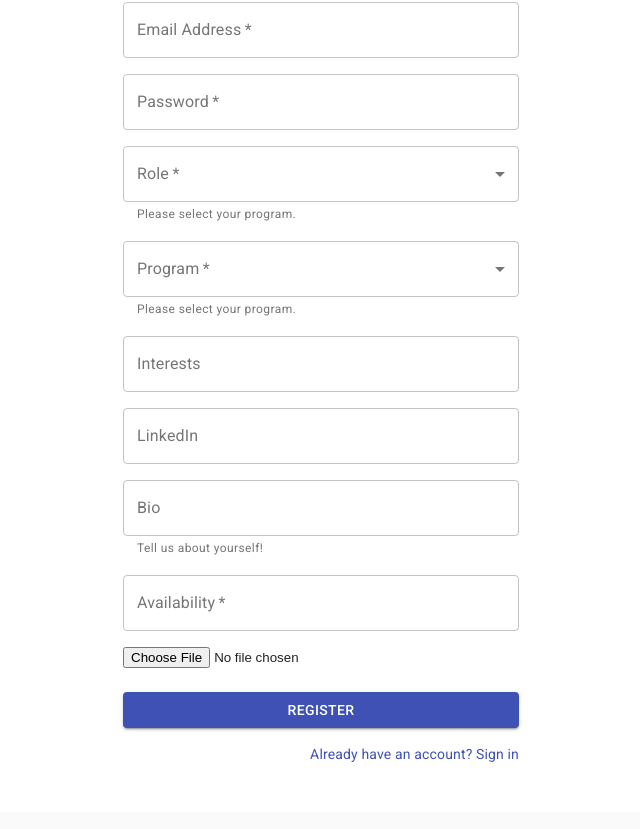
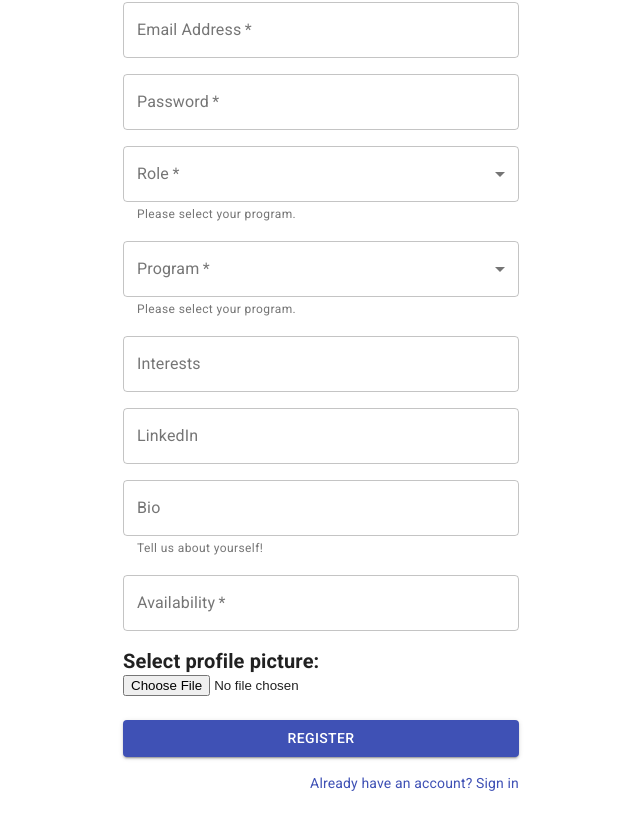
Before and after one commit to Mentorship-Connect/Hackweek-MC, a React (Create React App) app in the folder frontend/: page /register in a window 1280 px wide. Shown: the part 390-1219 px from the top of the page, without its empty margins (319-959 px from the left). Built offline with nearby package versions, Linux system fonts and the light colour scheme.

Commit message:
Added select profile header

```diff
--- a/frontend/src/components/HomePage.js
+++ b/frontend/src/components/HomePage.js
@@ -53,6 +53,10 @@ const useStyles = makeStyles((theme) => ({
   cardContent: {
     flexGrow: 1,
   },
+  bold: {
+    fontWeight: '500',
+    marginRight: '3px'
+  },
 }));
 
 const HomePage = (props) => {
@@ -103,8 +107,8 @@ const HomePage = (props) => {
                         </Typography>
                         </CardContent>
                         <CardContent>
-                        <Typography paragraph><span className={classes.bold}>Interest: </span>{user.interests}</Typography>
-                    <Typography paragraph><span className={classes.bold}>Availability: </span>{user.availability}</Typography>
+                        <Typography paragraph variant="body3"><span className={classes.bold}>Interest: </span>{user.interests}</Typography>
+                        <Typography paragraph variant="body3"><span className={classes.bold}>Availability: </span>{user.availability}</Typography>
                         </CardContent>
                         <CardActions>
                           <Button size="small" color="primary">
--- a/frontend/src/components/Register.js
+++ b/frontend/src/components/Register.js
@@ -256,15 +256,13 @@ const Register = props =>{
                 />
               </Grid>
               <Grid item xs={12}>
-                <div>
+                <span style={{ fontSize: '20px', fontWeight: '800'}}>Select profile picture: </span>
                 <FileBase
-                      type="file"
                   multiple={false}
                   onDone={({ base64 }) => {
                     setUser({ ...user, avatar: base64 })
                   }}
                 />
-                </div>
               </Grid>
             </Grid>
             <Button
--- a/frontend/src/components/UpdateUserPage.js
+++ b/frontend/src/components/UpdateUserPage.js
@@ -239,7 +239,7 @@ const UpdateUserPage = (props) => {
                 />
               </Grid>
               <Grid item xs={12}>
-                <div>
+              <span style={{ fontSize: '20px', fontWeight: '800'}}>Select profile picture: </span>
                   <FileBase
                       type="file"
                       multiple={false}
@@ -247,7 +247,6 @@ const UpdateUserPage = (props) => {
                         setUser({ ...user, avatar: base64 })
                       }}
                     />
-                </div>
               </Grid>
             </Grid>
             <Button
```
Lines whose indentation alone changed are shown as unchanged.
